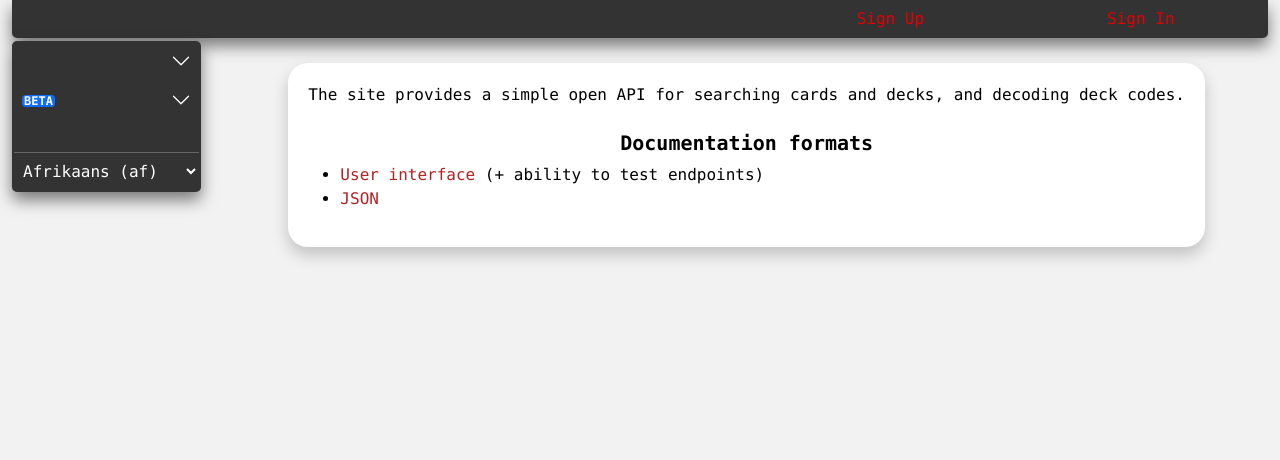
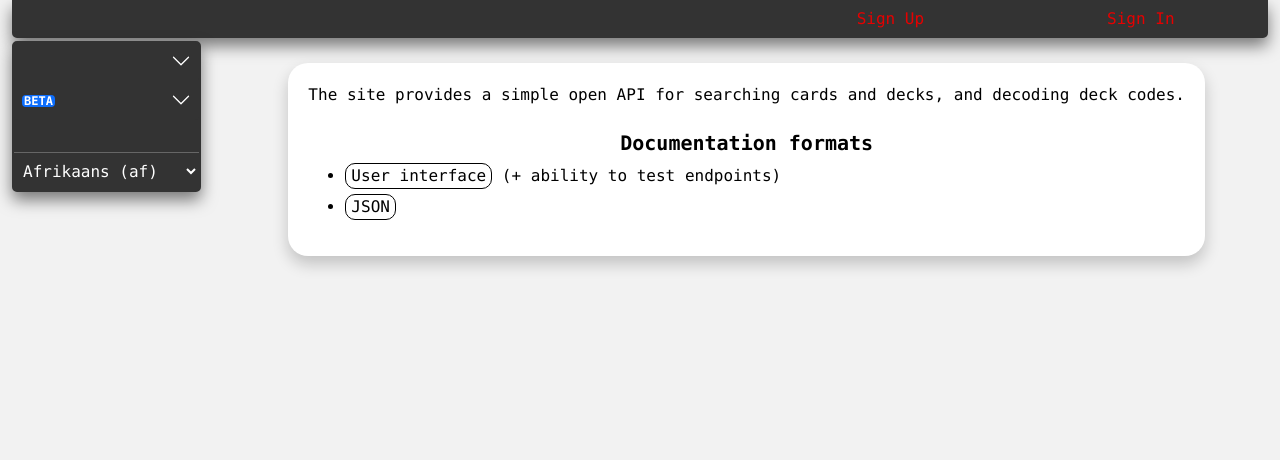
Before and after one commit to ysaron/NeuraHS, a Django app: template neura_hs/core/templates/core/api.html in a window 1280 px wide. Shown: the top 460 px of the page. Run offline with Django 3.2, Linux system fonts and the light colour scheme; the template is opened without the code that fills it, so the values that code supplies are empty; parts of the project's set-up code (start-up, migrations or seed data) failed here and were passed over; some libraries are stand-ins or nearby versions.

Commit message:
Style improvements (deck blocks, links)

```diff
--- a/neura_hs/core/static/core/css/styles.css
+++ b/neura_hs/core/static/core/css/styles.css
@@ -115,6 +115,19 @@ a:hover, a:active {
   text-decoration: none;
 }
 a[role="button"] {color: inherit;}
+a.intext {
+  display: inline-block;
+  border: 1px solid black;
+  border-radius: 10px;
+  padding: 0 5px;
+  background-color: white;
+  color: black;
+}
+a.intext:hover {
+  color: black;
+  box-shadow: inset 0 0 5px #000000;
+  transition: 0.3s;
+}
 
 /* Верхнее меню */
 .topmenu {
@@ -521,7 +534,11 @@ table.standard::before {
   position: absolute;
   top: 0; bottom: 0; left: 0; right: 0;
   z-index: -1;
-  box-shadow: 5px 0 20px 5px var(--standard), -5px 0 20px 5px var(--standard);
+  box-shadow: 3px 0 22px 3px var(--standard), -3px 0 22px 3px var(--standard);
+}
+table.standard:hover::before {
+  box-shadow: 5px 0 22px 5px var(--standard), -5px 0 22px 5px var(--standard);
+  transition: 0.3s;
 }
 table.wild::before {
   content: "";
@@ -529,7 +546,11 @@ table.wild::before {
   position: absolute;
   top: 0; bottom: 0; left: 0; right: 0;
   z-index: -1;
-  box-shadow: 5px 0 20px 5px var(--wild), -5px 0 20px 5px var(--wild);
+  box-shadow: 3px 0 22px 3px var(--wild), -3px 0 22px 3px var(--wild);
+}
+table.wild:hover::before {
+  box-shadow: 5px 0 22px 5px var(--wild), -5px 0 22px 5px var(--wild);
+  transition: 0.3s;
 }
 table.classic::before {
   content: "";
@@ -537,7 +558,11 @@ table.classic::before {
   position: absolute;
   top: 0; bottom: 0; left: 0; right: 0;
   z-index: -1;
-  box-shadow: 5px 0 20px 5px var(--classic), -5px 0 20px 5px var(--classic);
+  box-shadow: 3px 0 22px 3px var(--classic), -3px 0 22px 3px var(--classic);
+}
+table.classic:hover::before {
+  box-shadow: 5px 0 22px 5px var(--classic), -5px 0 22px 5px var(--classic);
+  transition: 0.3s;
 }
 table.unknown::before {
   content: "";
@@ -545,7 +570,7 @@ table.unknown::before {
   position: absolute;
   top: 0; bottom: 0; left: 0; right: 0;
   z-index: -1;
-  box-shadow: 5px 0 25px 5px rgba(0, 0, 0, 0.5), -5px 0 25px 5px rgba(0, 0, 0, 0.5);
+  box-shadow: 3px 0 25px 3px rgba(0, 0, 0, 0.5), -3px 0 25px 3px rgba(0, 0, 0, 0.5);
 }
 table.deck td {
   border: 1px solid #999999;
--- a/neura_hs/core/templates/core/api.html
+++ b/neura_hs/core/templates/core/api.html
@@ -11,8 +11,8 @@
     <br>
     <h4>Documentation formats</h4>
     <ul>
-        <li><a href="{% url 'schema-swagger-ui' %}">User interface</a> (+ ability to test endpoints)</li>
-        <li><a href="{% url 'schema-json' format='.json' %}">JSON</a></li>
+        <li style="margin: 5px;"><a href="{% url 'schema-swagger-ui' %}" class="intext">User interface</a> (+ ability to test endpoints)</li>
+        <li style="margin: 5px;"><a href="{% url 'schema-json' format='.json' %}" class="intext">JSON</a></li>
     </ul>
   </div>
 </div>
--- a/neura_hs/core/templates/core/base.html
+++ b/neura_hs/core/templates/core/base.html
@@ -16,7 +16,7 @@
     <script src="https://ajax.googleapis.com/ajax/libs/jquery/3.6.0/jquery.min.js"></script>
     <!-- Добавление дополнительной статики -->
     {% load static %}
-    <link rel="stylesheet" href="{% static 'core/css/styles.css' %}?v=1.2.82">
+    <link rel="stylesheet" href="{% static 'core/css/styles.css' %}?v=1.2.83">
     <link rel="stylesheet" href="{% static 'core/css/responsive.css' %}?v=1.0.18">
     <script src="{% static 'core/js/utils.js' %}?v=1.0.33"></script>
     <!-- FontAwesome -->
```
Also changed, not shown: neura_hs/gallery/templates/gallery/realcard/realcard_detail.html (+6 -6 lines).
